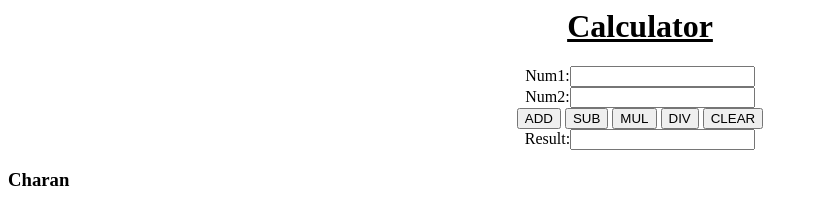
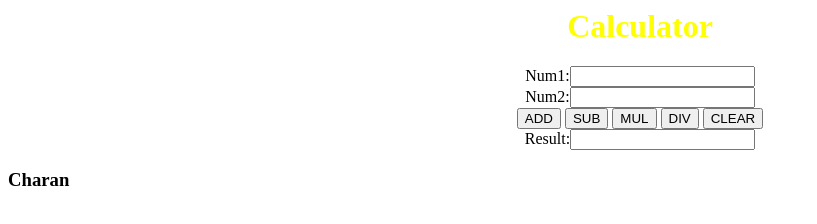
Before and after one commit to pramod-ryu/FS_CIE1_repo, a plain HTML site: page index.html in a window 1280 px wide. Shown: the whole page, without its empty margins (0-817 px from the left). Drawn offline with Linux system fonts and the light colour scheme.

Commit message:
Program modified

```diff
--- a/index.html
+++ b/index.html
@@ -5,7 +5,7 @@
 </head>
 <body>
 <center>
-<h1><u>Calculator</u></h1>
+<h1 style="color:yellow">Calculator</u></h1>
 Num1:<input type="text" id="num1"/><br/>
 Num2:<input type="text" id="num2"/><br/>
 <input type="button" id="add" value="ADD" onclick="add();"/>
```
